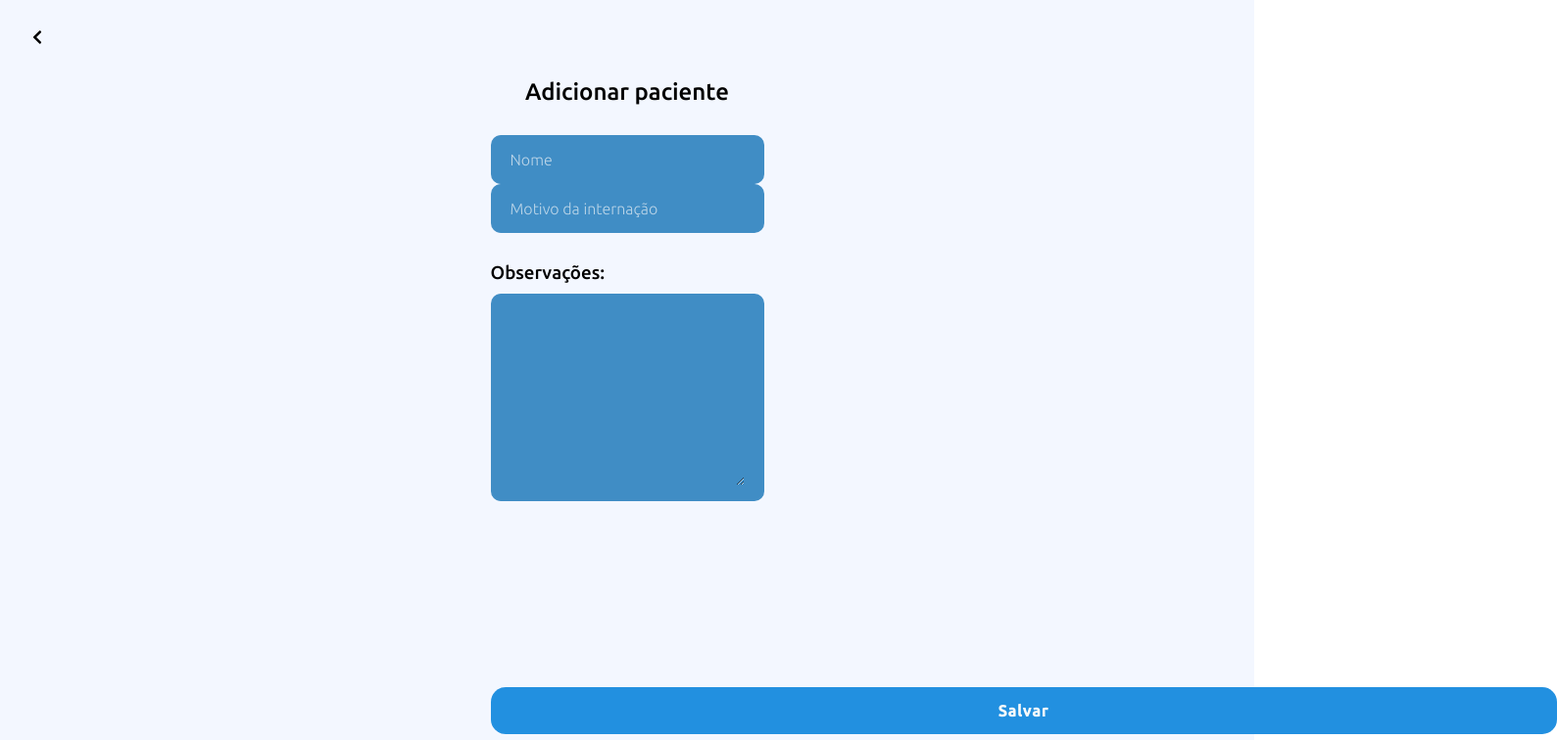
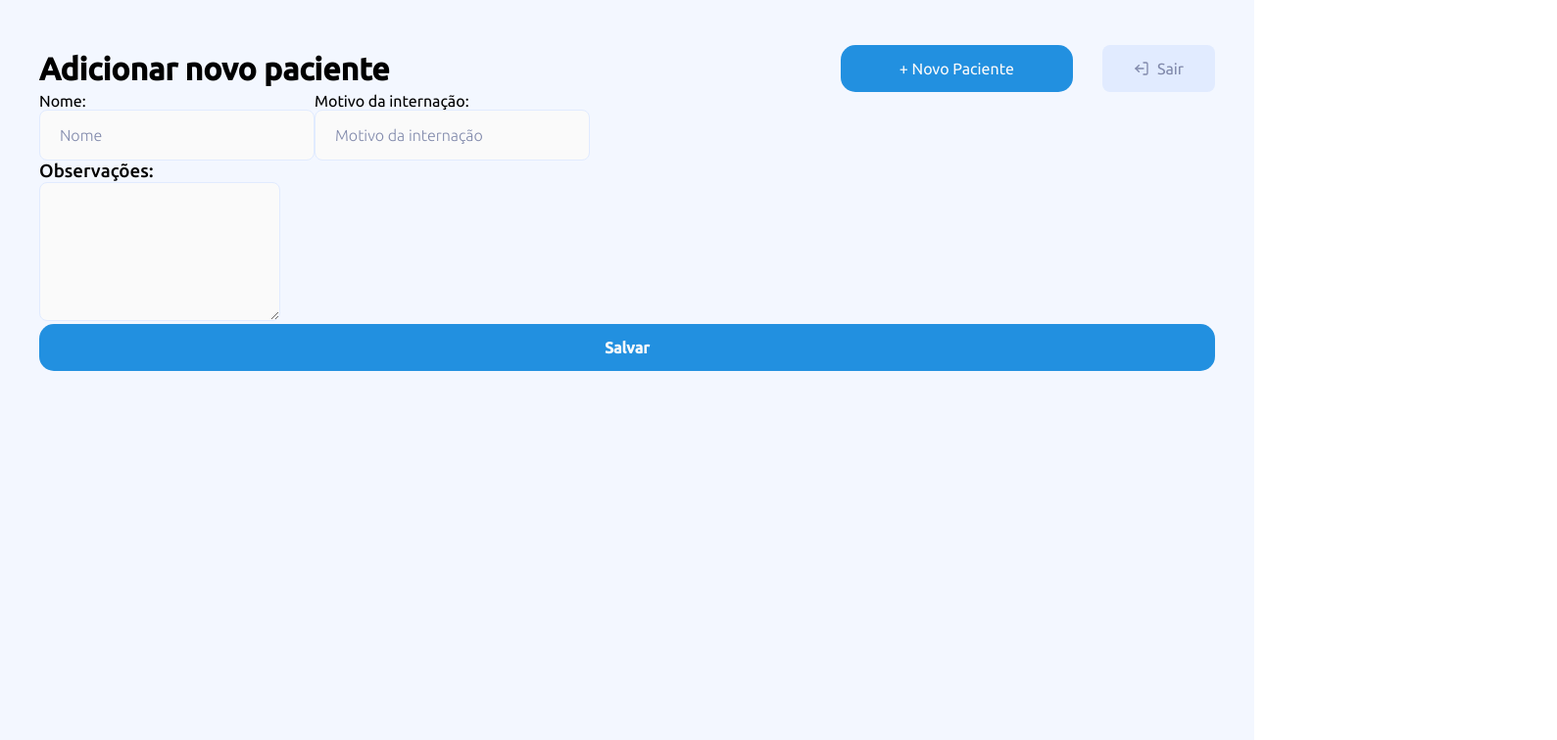
Before and after one commit to anaestheramaral/fisioPront---web, a Next.js app: page /newPatient in a window 1280 px wide. Shown: the top 756 px of the page at 98% size, 1589 px wide, since content can reach past the window. Built offline with nearby package versions, Linux system fonts and the light colour scheme; no server answers.

Commit message:
chore: updates

```diff
--- a/components/Button/Button.module.scss
+++ b/components/Button/Button.module.scss
@@ -21,9 +21,4 @@
     background-color: var(--blue-dark);
   }
 
-  &+button{
-    margin-top: 20px;
-  }
-
-
 }
--- a/components/HeaderMenu/headerMenu.module.scss
+++ b/components/HeaderMenu/headerMenu.module.scss
@@ -29,6 +29,8 @@
     transform: rotate(180deg);
     margin-right: 0.5rem;
   }
+
+  margin-left: 30px;
 }
 
 .buttonsWrapper {
@@ -37,4 +39,5 @@
   justify-content: center;
 
   height: 100%;
+
 }
--- a/components/HeaderMenu/index.tsx
+++ b/components/HeaderMenu/index.tsx
@@ -3,6 +3,7 @@ import Button from '../Button';
 import styles from './headerMenu.module.scss';
 import {FiLogOut} from 'react-icons/fi';
 import { signOut } from 'next-auth/client';
+import Link from 'next/link';
 interface HeaderMenuProps {
   title: string;
 }
@@ -12,7 +13,10 @@ const HeaderMenu: React.FC<HeaderMenuProps> = ({title}) => {
     <div className={styles.container}>
       <div><strong>{title}</strong></div>
       <div className={styles.buttonsWrapper}>
-        <Button>+ Novo Paciente</Button>
+        <Link href="/newPatient" passHref>
+          <Button>+ Novo Paciente</Button>
+        </Link>
+
         <button onClick={() => signOut()} className={styles.logout}> <FiLogOut />Sair</button>
       </div>
     </div>
--- a/components/Input.tsx
+++ b/components/Input.tsx
@@ -6,15 +6,16 @@ interface InputProps {
   onChange?: (e: ChangeEvent<HTMLInputElement>) => any;
   placeholder: string;
   startIcon?: React.ReactNode;
-  value: any;
+  name: string;
+  label?: string;
 }
-const Input: React.FC<InputProps> = ({onChange, placeholder, startIcon, value}) => {
+const Input: React.FC<InputProps> = ({onChange, placeholder, startIcon, name, label}) => {
 
 
   return (
-    <div className={styles.form} tabIndex={-1}>
-      {startIcon}
-      <input placeholder={placeholder} onChange={onChange} value={value}/>
+    <div style={{display: 'inline-block'}}>
+      <label htmlFor={name}>{label}</label>
+      <input placeholder={placeholder} onChange={onChange} name={name} className={styles.form} />
     </div>
   );
 }
--- a/components/TextArea.tsx
+++ b/components/TextArea.tsx
@@ -1,23 +1,22 @@
-import React, { ChangeEvent, useEffect, useRef } from 'react';
+import React, { ChangeEvent } from 'react';
 import styles from '../styles/Input.module.scss'
 
 // import { Container } from './styles';
-interface TextAreaProps {
+interface InputProps {
   onChange?: (e: ChangeEvent<HTMLTextAreaElement>) => any;
+  name: string;
+  label?: string;
+  rows: number;
+}
+const Input: React.FC<InputProps> = ({onChange, name, label, rows}) => {
 
-  placeholder?: string;
-  startIcon?: React.ReactNode;
-  value?: any;
-}
-
-const Textarea: React.FC<TextAreaProps> = ({onChange, placeholder, startIcon, value}) => {
 
   return (
-    <div  className={styles.form} tabIndex={-1}>
-      {startIcon}
-      <textarea placeholder={placeholder} rows={10} onChange={onChange} value={value}/>
+    <div style={{display: 'inline-block'}}>
+      <label htmlFor={name}>{label}</label>
+      <textarea rows={rows} onChange={onChange} name={name} className={styles.form} />
     </div>
   );
 }
 
-export default Textarea;
+export default Input;
--- a/pages/newPatient.tsx
+++ b/pages/newPatient.tsx
@@ -7,6 +7,7 @@ import Link from 'next/link';
 import Input from '../components/Input';
 import Textarea from '../components/TextArea';
 import { FaChevronLeft as BackIcon } from 'react-icons/fa';
+import { HeaderMenu } from '../components';
 
 interface PatientProps {
   name: string;
@@ -31,21 +32,19 @@ export default function Home() {
   }
 
   return (
-      <main className={styles.container}>
-        <Link href="/" passHref >
-          <BackIcon className={styles.back} />
-        </Link>
+      <main className={styles.main}>
 
-        <h2>Adicionar paciente</h2>
+
+        <HeaderMenu title="Adicionar novo paciente" />
 
         <form onSubmit={handleSubmit}>
-          <Input onChange={handleChange} placeholder="Nome" value={newPatient.name}/>
-          <Input onChange={handleChange} placeholder="Motivo da internação" value={newPatient.internationMotive}/>
+          <Input onChange={handleChange} placeholder="Nome" name="name" label="Nome:"/>
+          <Input onChange={handleChange} placeholder="Motivo da internação" name="name" label="Motivo da internação:"/>
 
 
           <h3 className={styles.observations}>Observações:</h3>
 
-          <Textarea onChange={handleChange} value={newPatient.observations}/>
+          <Textarea onChange={handleChange} name="observations" rows={6}/>
 
         <Button type="submit"><strong>Salvar</strong></Button>
        </form>
--- a/styles/Input.module.scss
+++ b/styles/Input.module.scss
@@ -3,27 +3,18 @@
   align-items: center;
   justify-content: center;
 
-  background-color: var(--blue-light);
-  border-radius: 10px;
-  width: 100%;
+  background-color: var(--white);
+  border: 1px solid var(--blue-200);
+  border-radius: 8px;
+  padding: 16px 20px;
 
-  padding: 16px 20px;
+  &::placeholder {
+    color: var(--gray-dark);
+  }
 
   & svg {
     margin-right: 1rem;
   }
 
-  input, textarea{
-    border: none;
-    background: transparent;
-    flex: 1;
-    &::placeholder {
-      color: var(--gray)
-    }
-  }
-
-  &+form{
-    margin-top: 20px;
-  }
 
 }
--- a/styles/NewPatient.module.scss
+++ b/styles/NewPatient.module.scss
@@ -1,39 +1,10 @@
-.observations {
-  margin-top: 30px;
-}
-
-.container {
-  width: 100vw;
+.main {
+  display: flex;
+  position: relative;
+  width: 100%;
+  flex: 1;
   height: 100vh;
-  padding: 80px 30px;
-  position: relative;
-
-  display: flex;
-  align-items: center;
-  justify-content: flex-start;
-
   flex-direction: column;
 
-
-
-  button {
-    position: absolute;
-    bottom: 50px;
-    width: 85%;
-    letter-spacing: 1px;
-  }
-
-  h2 {
-    margin-bottom: 30px;
-  }
-
-  h3 {
-    margin-bottom: 10px;
-  }
+  padding: 46px 40px;
 }
-
-.back {
-  position: absolute;
-  top: 30px;
-  left: 30px;
-}
--- a/styles/globals.scss
+++ b/styles/globals.scss
@@ -67,10 +67,7 @@ h3 {
 input,
 textarea {
   font-weight: 300;
-  color: var(--white);
-  &:focus {
-    outline: none;
-  }
+  color: var(--black);
 }
 
 button,
```
